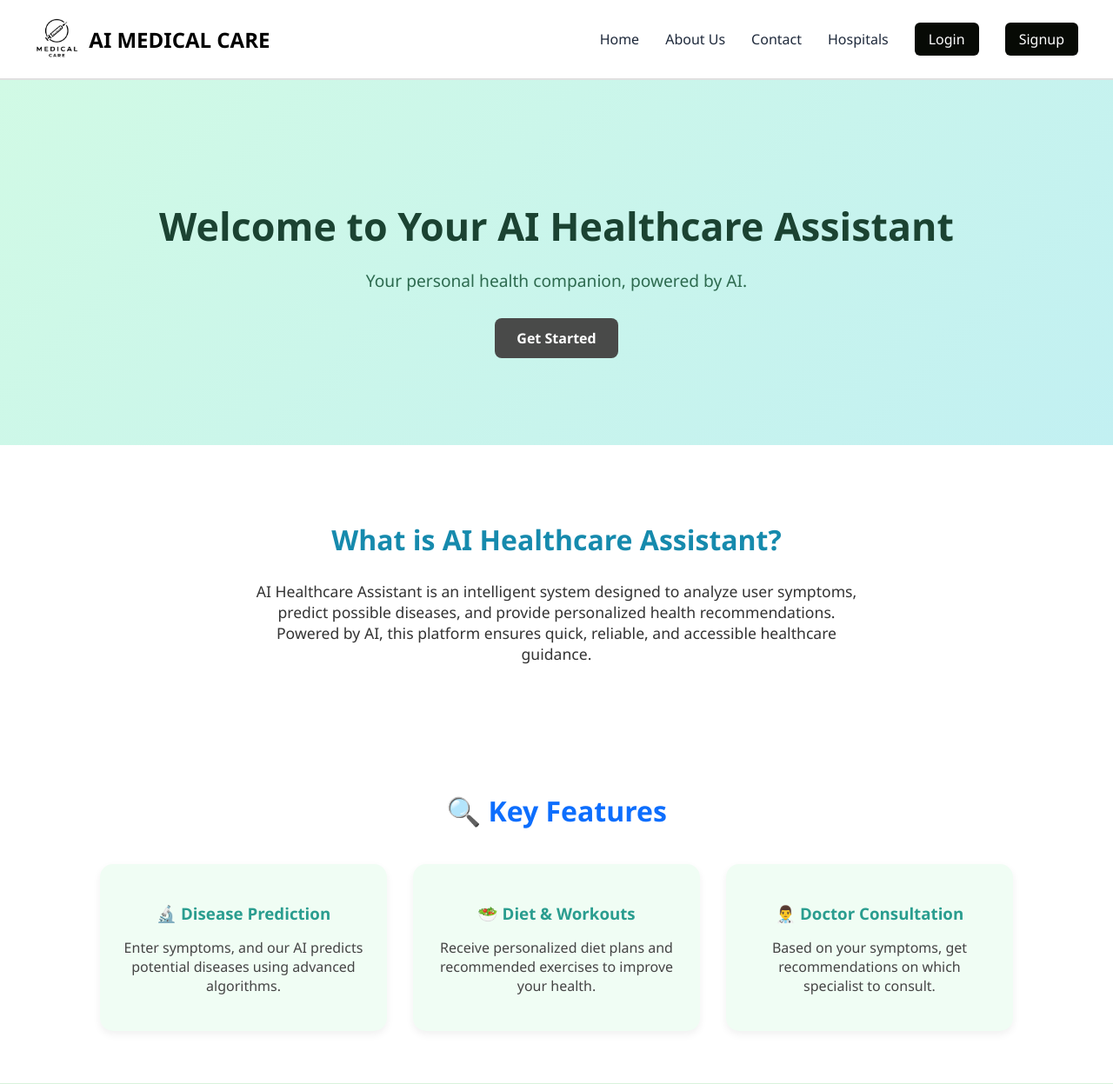
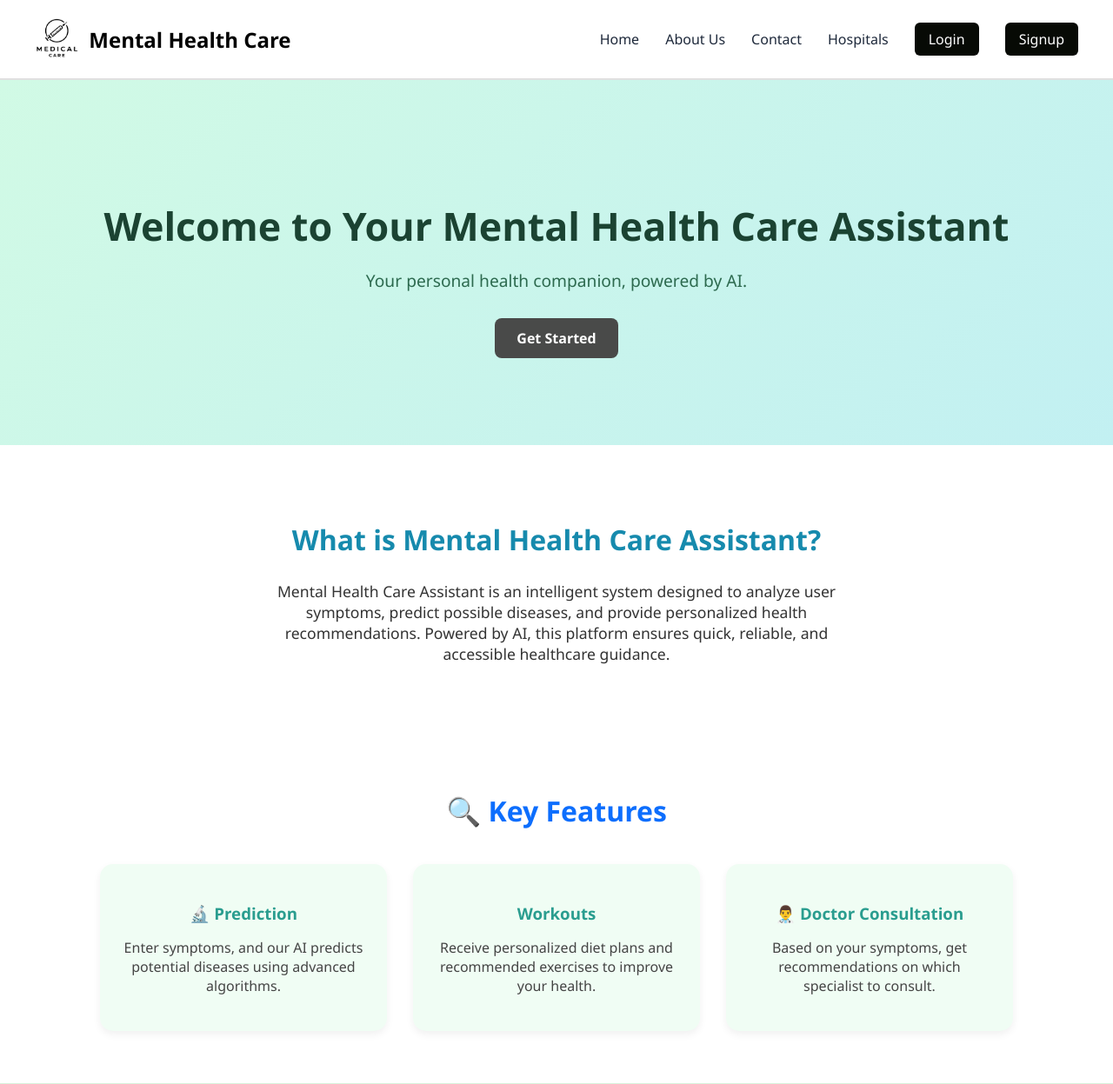
Before and after one commit to dakshan-18/vec_hack, a Flask app: page / in a window 1280 px wide. Shown: the top 1247 px of the page at 87% size. Run offline with Flask 3, Linux system fonts and the light colour scheme.

Commit message:
wording
change some content and etc..

```diff
--- a/templates/about.html
+++ b/templates/about.html
@@ -3,7 +3,7 @@
 <head>
     <meta charset="UTF-8">
     <meta name="viewport" content="width=device-width, initial-scale=1.0">
-    <title>About Us - AI Healthcare Assistant</title>
+    <title>About Us - Mental Health Care Assistant</title>
     <link rel="stylesheet" href="../static/css/about.css">
     <link rel="stylesheet"href="{{ url_for('static', filename='css/styles.css') }}"/>
 </head>
@@ -13,7 +13,7 @@
     <header>
         <div class="logo">
             <img src="../static/images/project_logo.jpg" alt="Healthcare Assistant Logo">
-            <span>AI MEDICAL CARE</span>
+            <span>Mental Health Care</span>
         </div>
         <nav>
             <ul>
@@ -38,7 +38,7 @@
 
     <!-- Hero Section -->
     <section class="hero">
-        <h1 class="fade-in">About AI Healthcare Assistant</h1>
+        <h1 class="fade-in">About Mental Health Care Assistant</h1>
         <p class="fade-in-delay">Your AI-powered healthcare guide, built to assist and empower.</p>
     </section>
 
--- a/templates/contact.html
+++ b/templates/contact.html
@@ -14,7 +14,7 @@
     <header>
         <div class="logo">
             <img src="../static/images/project_logo.jpg" alt="Healthcare Assistant Logo">
-            <span>AI MEDICAL CARE</span>
+            <span>Mental Health Care</span>
         </div>
         <nav>
             <ul>
@@ -38,7 +38,7 @@
     <div class="contact-container">
         <h1>Contact Us</h1>
         <p class="intro">
-          Have questions or feedback about our AI Healthcare Assistant? We're here to help you!
+          Have questions or feedback about our Mental Health Care Assistant? We're here to help you!
           Whether you're looking to understand how our AI works, need help using the system, or want to suggest improvements,
           feel free to reach out. Your health journey matters to us.
         </p>
--- a/templates/front.html
+++ b/templates/front.html
@@ -3,7 +3,7 @@
   <head>
     <meta charset="UTF-8" />
     <meta name="viewport" content="width=device-width, initial-scale=1.0" />
-    <title>AI Healthcare Assistant</title>
+    <title>Mental Health Care Assistant</title>
     <link rel="stylesheet"href="{{ url_for('static', filename='css/front.css') }}"/>
     <link rel="stylesheet"href="{{ url_for('static', filename='css/styles.css') }}"/>
   </head>
@@ -13,7 +13,7 @@
       <div class="logo">
         <img src="{{ url_for('static', filename='images/project_logo.jpg') }}" alt="Healthcare Assistant Logo"/>
 
-        <span>AI MEDICAL CARE</span>
+        <span>Mental Health Care</span>
       </div>
       <nav>
         <ul>
@@ -44,7 +44,7 @@
 
     <!-- Hero Section -->
     <section class="hero">
-      <h1 class="fade-in">Welcome to Your AI Healthcare Assistant</h1>
+      <h1 class="fade-in">Welcome to Your Mental Health Care Assistant</h1>
       <p class="fade-in-delay">
         Your personal health companion, powered by AI.
       </p>
@@ -58,9 +58,9 @@
 
     <!-- Project Description -->
     <section class="description">
-      <h2 class="slide-up">What is AI Healthcare Assistant?</h2>
+      <h2 class="slide-up">What is Mental Health Care Assistant?</h2>
       <p class="slide-up-delay">
-        AI Healthcare Assistant is an intelligent system designed to analyze
+        Mental Health Care Assistant is an intelligent system designed to analyze
         user symptoms, predict possible diseases, and provide personalized
         health recommendations. Powered by AI, this platform ensures quick,
         reliable, and accessible healthcare guidance.
@@ -72,14 +72,14 @@
       <h2 class="slide-left">🔍 Key Features</h2>
       <div class="feature-list">
         <div class="feature zoom-in">
-          <h3>🔬 Disease Prediction</h3>
+          <h3>🔬 Prediction</h3>
           <p>
             Enter symptoms, and our AI predicts potential diseases using
             advanced algorithms.
           </p>
         </div>
         <div class="feature zoom-in">
-          <h3>🥗 Diet & Workouts</h3>
+          <h3>Workouts</h3>
           <p>
             Receive personalized diet plans and recommended exercises to improve
             your health.
--- a/templates/hospitals.html
+++ b/templates/hospitals.html
@@ -11,7 +11,7 @@
     <div class="logo">
       <img src="{{ url_for('static', filename='images/project_logo.jpg') }}" alt="Healthcare Assistant Logo"/>
 
-      <span>AI MEDICAL CARE</span>
+      <span>Mental Health Care</span>
     </div>
     <nav>
       <ul>
--- a/templates/login.html
+++ b/templates/login.html
@@ -3,7 +3,7 @@
   <head>
     <meta charset="UTF-8" />
     <meta name="viewport" content="width=device-width, initial-scale=1.0" />
-    <title>Login - AI Healthcare Assistant</title>
+    <title>Login - Mental Health Care Assistant</title>
     <link rel="stylesheet"href="{{ url_for('static', filename='css/styles.css') }}"/>
     <link rel="stylesheet"href="{{ url_for('static', filename='css/login.css') }}"/>
   </head>
@@ -13,7 +13,7 @@
       <div class="logo">
         <img src="{{ url_for('static', filename='images/project_logo.jpg') }}" alt="Healthcare Assistant Logo"/>
 
-        <span>AI MEDICAL CARE</span>
+        <span>Mental Health Care</span>
       </div>
       <nav>
         <ul>
--- a/templates/main.html
+++ b/templates/main.html
@@ -13,7 +13,7 @@
             <div class="logo">
               <img src="{{ url_for('static', filename='images/project_logo.jpg') }}" alt="Healthcare Assistant Logo"/>
 
-              <span>AI MEDICAL CARE</span>
+              <span>Mental Health Care</span>
             </div>
             <nav>
               <ul>
--- a/templates/signup.html
+++ b/templates/signup.html
@@ -3,7 +3,7 @@
   <head>
     <meta charset="UTF-8" />
     <meta name="viewport" content="width=device-width, initial-scale=1.0" />
-    <title>Sign Up - AI Healthcare Assistant</title>
+    <title>Sign Up - Mental Health Care Assistant</title>
     <link rel="stylesheet"href="{{ url_for('static', filename='css/signup.css') }}"/>
     <link rel="stylesheet"href="{{ url_for('static', filename='css/styles.css') }}"/>
   </head>
@@ -13,7 +13,7 @@
           <div class="logo">
             <img src="{{ url_for('static', filename='images/project_logo.jpg') }}" alt="Healthcare Assistant Logo"/>
 
-            <span>AI MEDICAL CARE</span>
+            <span>Mental Health Care</span>
           </div>
           <nav>
             <ul>
```
